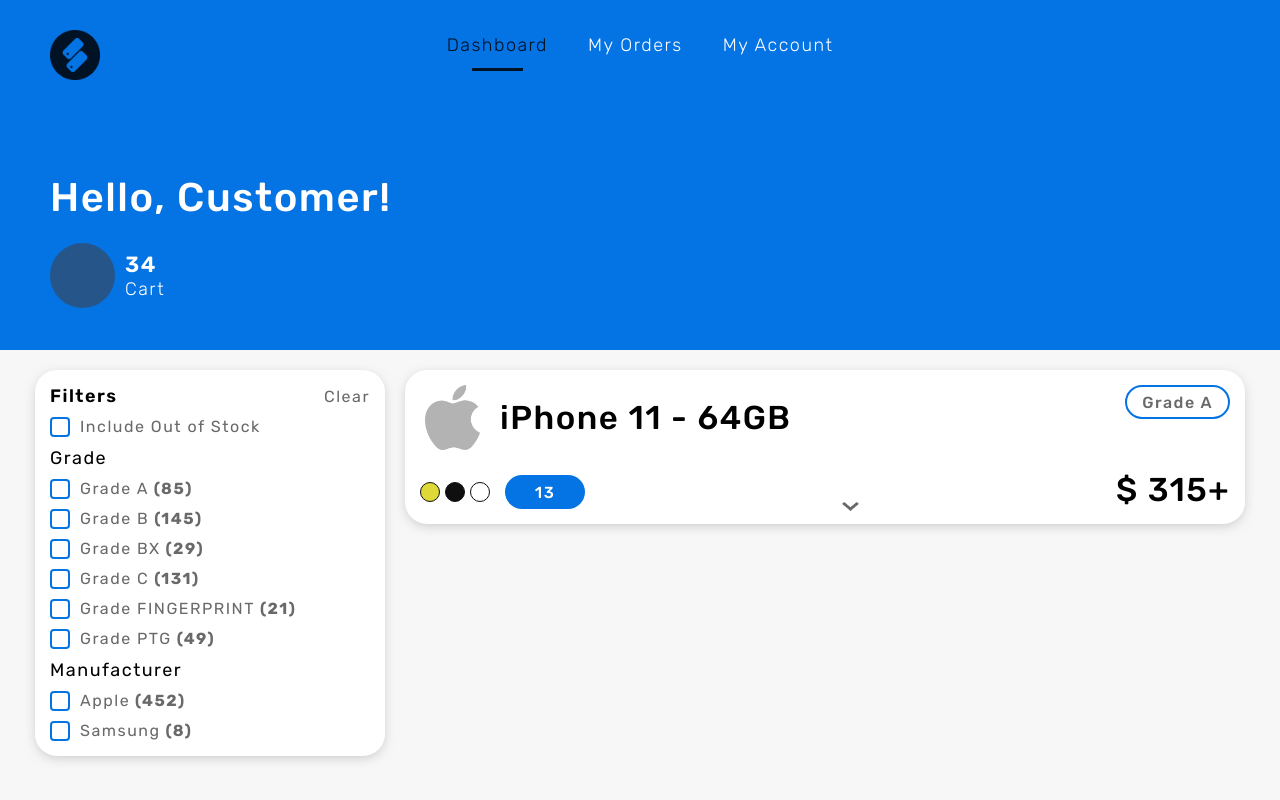
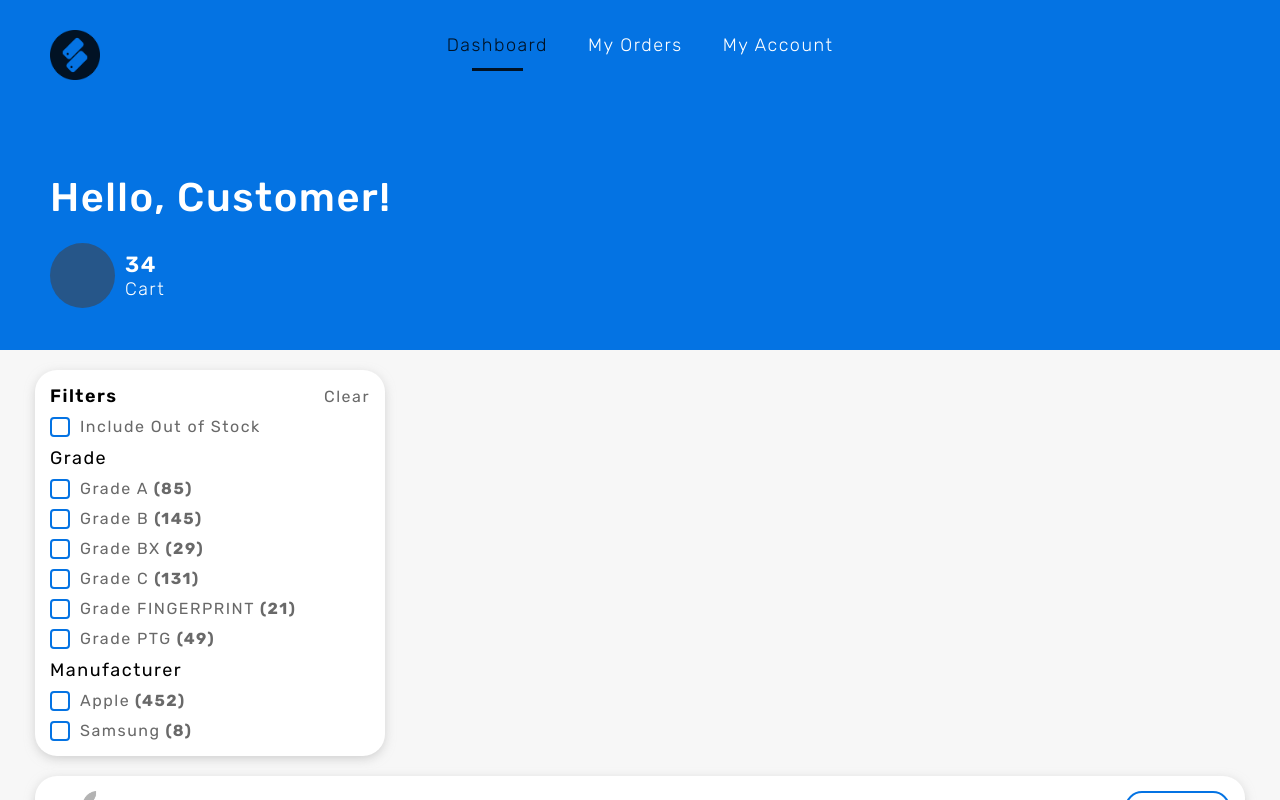
Before and after one commit to EdsonnOliveira/shricell, a Next.js app: page /customer/dashboard in a window 1280 px wide. Built offline with nearby package versions, Linux system fonts and the light colour scheme.

Commit message:
Correction ItemCart Component

```diff
--- a/src/atomic/organisms/itemCart/index.tsx
+++ b/src/atomic/organisms/itemCart/index.tsx
@@ -23,7 +23,7 @@ const ItemCart:React.FC<IndexProps> = ({
     const [open, setOpen] = useState<boolean>(false)
 
     return (
-        <BoxShadow size={{ flex: '1', height: 'max-content' }} onClick={() => setOpen(!open)}>
+        <BoxShadow size={{ width: '100%', height: 'max-content' }} onClick={() => setOpen(!open)}>
             <BoxCommon width='100%' height='100%' justifyContent='space-between' gap='20px'>
                 <BoxCommon width='100%' flexDirection='row' justifyContent='space-between'>
                     <BoxCommon flexDirection='row' alignItems='center' gap='15px'>
@@ -41,7 +41,7 @@ const ItemCart:React.FC<IndexProps> = ({
                             gap='10px'
                         >
                                 {
-                                    colors.map((item, index) => (
+                                    colors.map(item => (
                                         <BoxCommon
                                             flexDirection='row'
                                             gap='40px'
```
